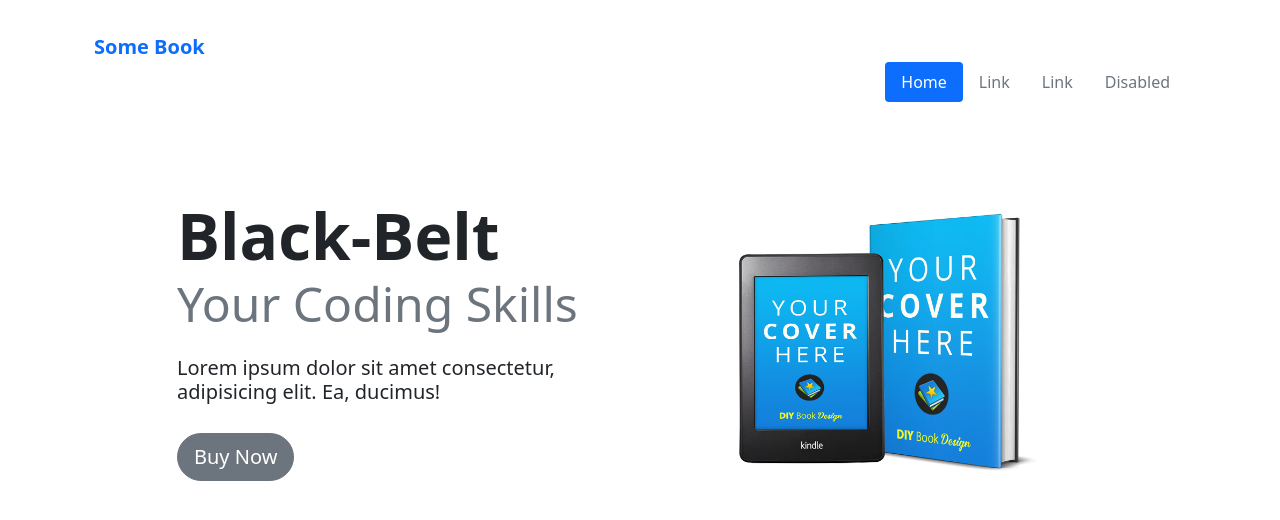
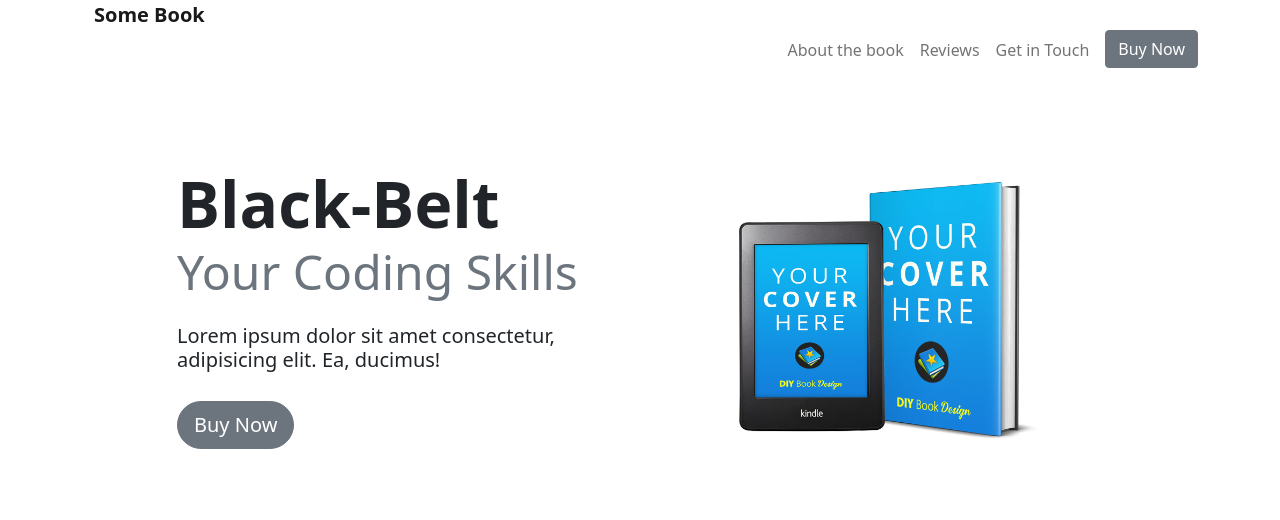
Before and after one commit to olilen/bootstrap-project-1, a plain HTML site: page index.html in a window 1280 px wide. Drawn offline with nearby package versions, Linux system fonts and the light colour scheme.

Commit message:
Nav bar finished

```diff
--- a/index.html
+++ b/index.html
@@ -12,34 +12,35 @@
   section{
     margin-top: 6rem;
   }
-  nav{
-    margin-top: 2rem;
-  }
+
 
 </style>
 
 </head>
 <body>
-  <nav class="container-lg ">
+  <nav class="container-lg navbar-expand-md navbar-light">
     <div class="container-xxl">
       <a href="#intro" class="navbar-brand">
         <span class="fw-bold info">Some Book</span>
       </a>
-      <ul class="nav nav-pills justify-content-end">
-        <li class="nav-item">
-          <a class="nav-link active" aria-current="page" href="#intro">Home</a>
-        </li>
-        <li class="nav-item">
-          <a class="nav-link text-secondary" href="#intro">Link</a>
-        </li>
-        <li class="nav-item">
-          <a class="nav-link text-secondary" href="#">Link</a>
-        </li>
-        <li class="nav-item">
-          <a class="nav-link text-secondary" href="#" tabindex="-1" aria-disabled="true">Disabled</a>
-        </li>
-      </ul>
-    </div>
+      <button class="navbar-toggler" type="button" data-bs-toggle="collapse" data-bs-target="#main-nav" aria-controls="main-nav" aria-expanded="false" aria-label="Toggle navigation">
+        <span class="navbar-toggler-icon"></span>
+      </button>
+      </div>
+      <div class="collapse navbar-collapse justify-content-end align-center" id="main-nav">
+        <ul class="navbar-nav">
+          <li class="nav-item"><a href="#topics" class="nav-link">About the book</a></li>
+
+          <li class="nav-item"><a href="#reviews" class="nav-link">Reviews</a></li>
+
+          <li class="nav-item"><a href="#contact" class="nav-link">Get in Touch</a></li>
+
+          <li class="nav-item d-md-none"><a href="#pricing" class="nav-link">Pricing</a></li>
+
+          <li class="nav-item ms-2 d-none d-md-inline"><a href="#pricing" class="btn btn-secondary">Buy Now</a></li>
+
+        </ul>
+      </div>
   </nav>
 
 
@@ -52,7 +53,7 @@
         <div class="display-3 fw-bold">Black-Belt</div>
         <div class="display-5 text-secondary">Your Coding Skills</div>
         <p class="lead muted my-4">Lorem ipsum dolor sit amet consectetur, adipisicing elit. Ea, ducimus!</p>
-        <a href="#prices" class="btn btn-secondary btn-lg rounded-pill">Buy Now</a>
+        <a href="#pricing" class="btn btn-secondary btn-lg rounded-pill">Buy Now</a>
       </h1>
     </div>
     <div class="col-lg-5 col-9 d-md-block d-none">
```
